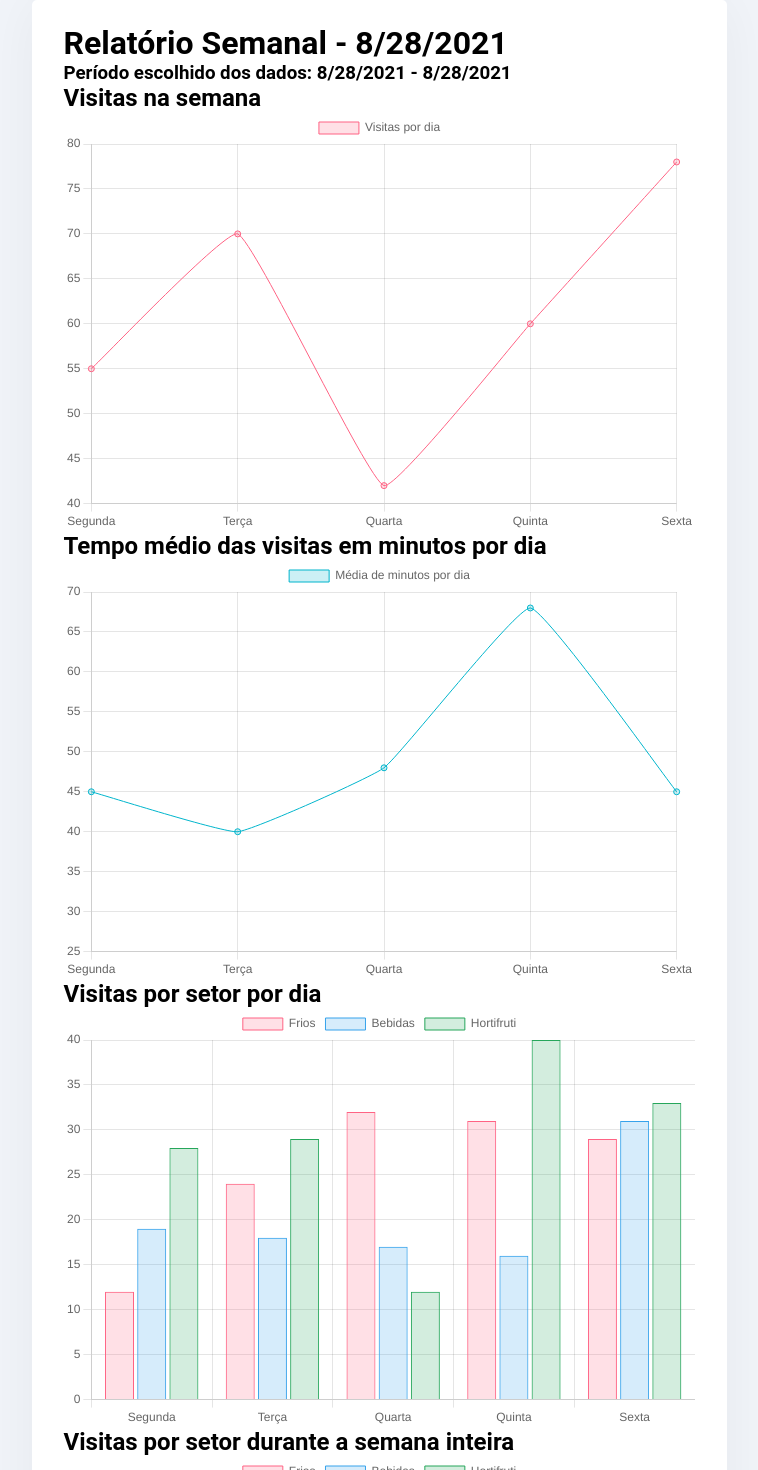
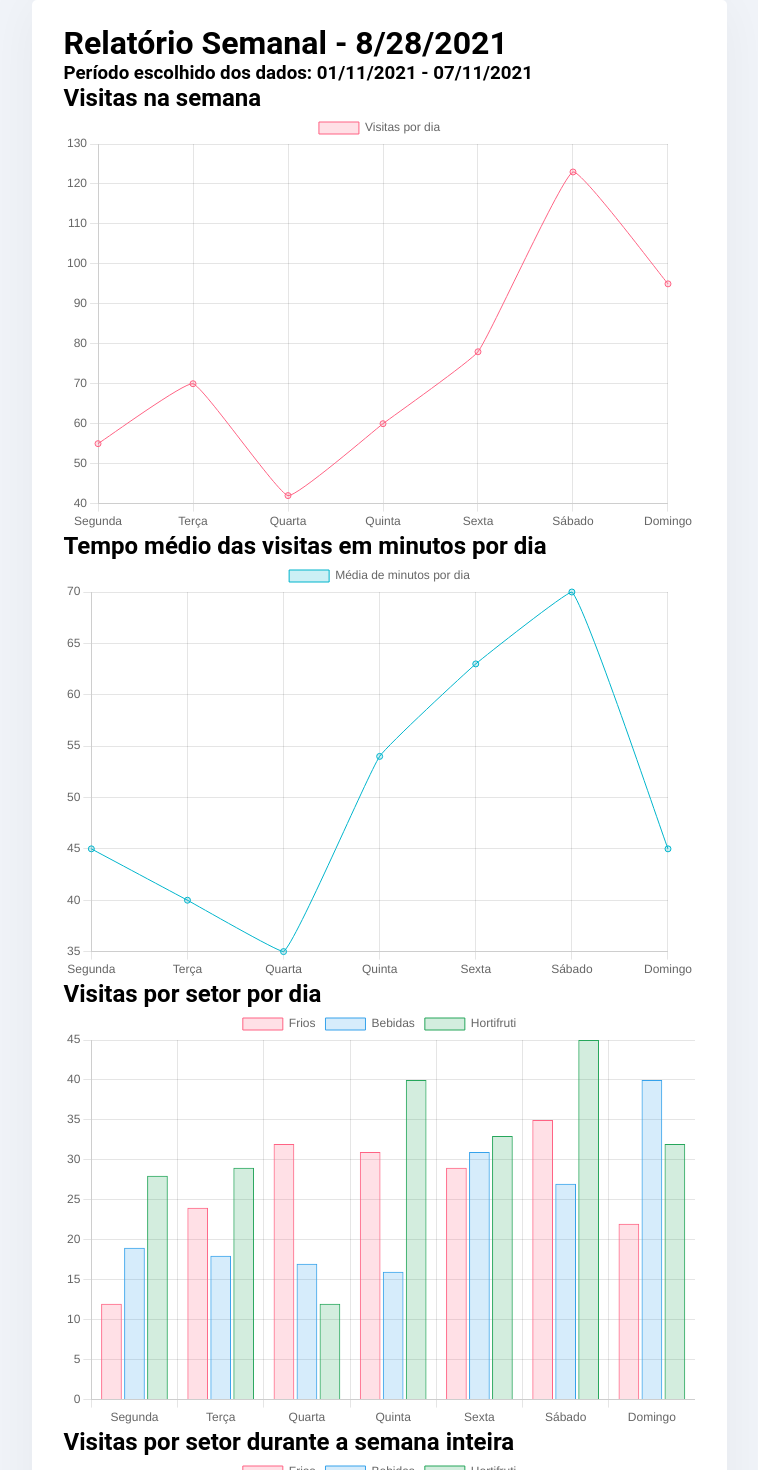
Before and after one commit to Jonatas6199/business-intelligence-react, a Next.js app: page /relatorio in a window 1280 px wide. Shown: the top 1470 px of the page, without its empty margins (261-1019 px from the left). Built offline with nearby package versions, Linux system fonts and the light colour scheme.

Commit message:
alteracoes

```diff
--- a/src/components/Report.tsx
+++ b/src/components/Report.tsx
@@ -56,7 +56,7 @@ export function Report(props: ReportProps) {
                 <h1 className={styles.title}>
                     Relatório {props.title} - {getDateNow()}
                 </h1>
-                <h3>Período escolhido dos dados: {props.startDate} - {props.endDate}</h3>
+                <h3>Período escolhido dos dados: 01/11/2021 - 07/11/2021</h3>
 
                 {
                     //gráficos vão ficar nessa div debaixo
@@ -67,12 +67,12 @@ export function Report(props: ReportProps) {
                 <div>
                     <h2>Visitas na semana</h2>
                     <Line
-                        data={{
-                            labels: ['Segunda', 'Terça', 'Quarta', 'Quinta', 'Sexta'],
+                         data={{
+                            labels: ['Segunda', 'Terça', 'Quarta', 'Quinta', 'Sexta', 'Sábado', 'Domingo'],
 
                             datasets: [{
                                 label: 'Visitas por dia',
-                                data: [55, 70, 42, 60, 78],
+                                data: [55, 70, 42, 60, 78, 123, 95],
                                 tension: 0.1,
                                 backgroundColor: [
                                     'rgba(255, 99, 132, 0.2)'
@@ -91,11 +91,11 @@ export function Report(props: ReportProps) {
                     <h2>Tempo médio das visitas em minutos por dia</h2>
                     <Line
                         data={{
-                            labels: ['Segunda', 'Terça', 'Quarta', 'Quinta', 'Sexta'],
+                            labels: ['Segunda', 'Terça', 'Quarta', 'Quinta', 'Sexta', 'Sábado', 'Domingo'],
 
                             datasets: [{
                                 label: 'Média de minutos por dia',
-                                data: [45, 40, 48, 68, 45, 46, 58, 32, 25, 55],
+                                data: [45, 40, 35, 54, 63, 70, 45],
                                 tension: 0.1,
                                 backgroundColor: [
                                     'rgba(0, 181, 204, 0.2)'
@@ -114,11 +114,11 @@ export function Report(props: ReportProps) {
                     <h2>Visitas por setor por dia</h2>
                     <Bar
                         data={{
-                            labels: ['Segunda', 'Terça', 'Quarta', 'Quinta', 'Sexta'],
+                            labels: ['Segunda', 'Terça', 'Quarta', 'Quinta', 'Sexta', 'Sábado', 'Domingo'],
                             datasets: [
                                 {
                                     label: 'Frios',
-                                    data: [12, 24, 32, 31, 29],
+                                    data: [12, 24, 32, 31, 29,35,22],
                                     backgroundColor: 'rgba(255, 99, 132, 0.2)',
                                     borderColor: 'rgba(255, 99, 132, 1)',
                                     borderWidth: 1,
@@ -126,7 +126,7 @@ export function Report(props: ReportProps) {
                                 },
                                 {
                                     label: 'Bebidas',
-                                    data: [19, 18, 17, 16, 31],
+                                    data: [19, 18, 17, 16, 31,27,40],
                                     backgroundColor: 'rgba(54, 162, 235, 0.2)',
                                     borderColor: 'rgba(54, 162, 235, 1)',
                                     borderWidth: 1,
@@ -134,7 +134,7 @@ export function Report(props: ReportProps) {
                                 },
                                 {
                                     label: 'Hortifruti',
-                                    data: [28, 29, 12, 40, 33],
+                                    data: [28, 29, 12, 40, 33,45,32],
                                     backgroundColor: 'rgba(38, 166, 91, 0.2)',
                                     borderColor: 'rgba(38, 166, 91, 1)',
                                     borderWidth: 1,
--- a/src/contexts/DataContext.tsx
+++ b/src/contexts/DataContext.tsx
@@ -39,7 +39,7 @@ function generateRandomQuantitiesPerSensor(){
     //entrada, frios, bebidas, hortifruti 1, hortifruti 2, saída
     var x = [0.05,0.35,0.58,0.2,0.5,0.95];
     //entrada, frios, bebidas, hortifruti 1, hortifruti 2, saída
-    var y = [0.1,0.2,0.48,0.7,0.75,0.3];
+    var y = [0.08,0.18,0.45,0.67,0.7,0.24];
     var len = 7;
     while(len--){
 
--- a/src/styles/components/Dashboard.module.css
+++ b/src/styles/components/Dashboard.module.css
@@ -26,12 +26,12 @@
     width: auto;
     max-width: 1100px;
     height: auto;
-    max-height: 560px;
+    max-height: 500px;
     display: inline-block; /* change the default display type to inline-block */
     overflow: hidden;      /* hide the overflow */
 }
 .heatmap img{
     width: 936px;
-    height: 560px;
+    height: 500px;
 
 }
```
